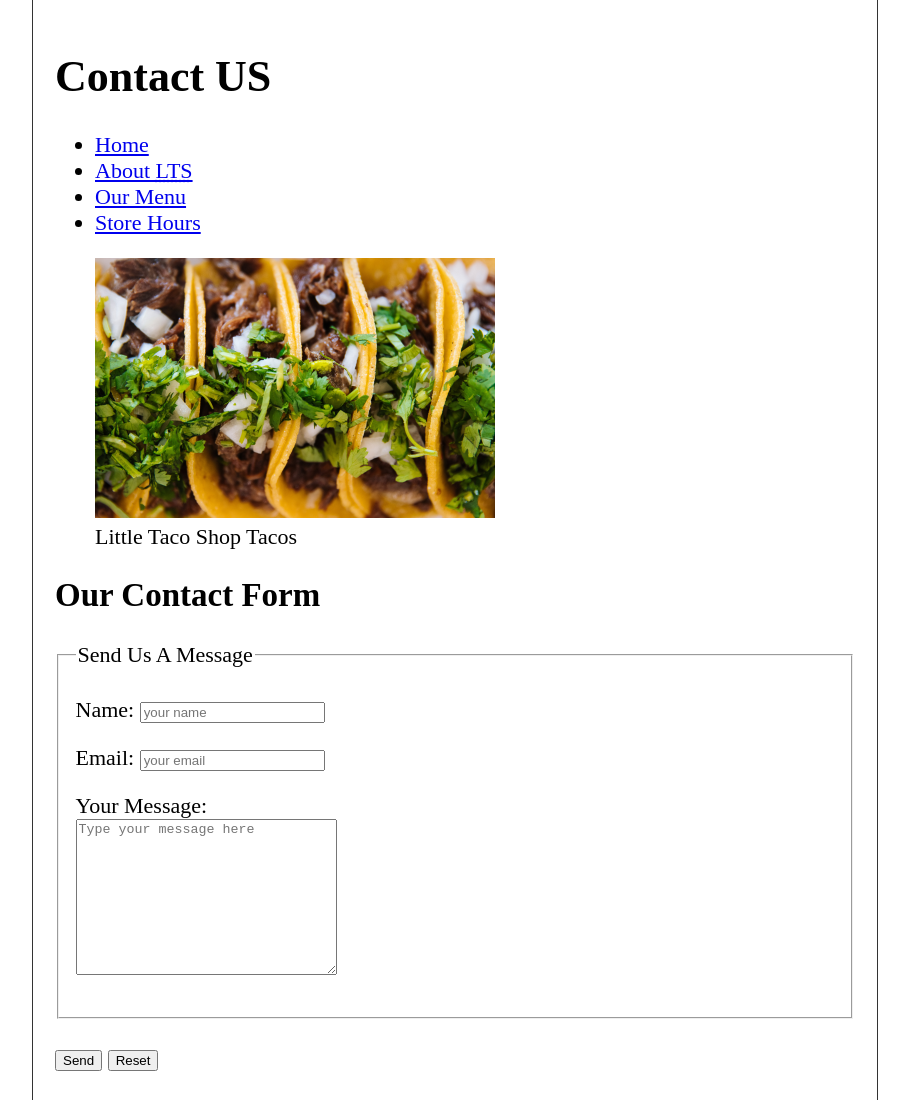
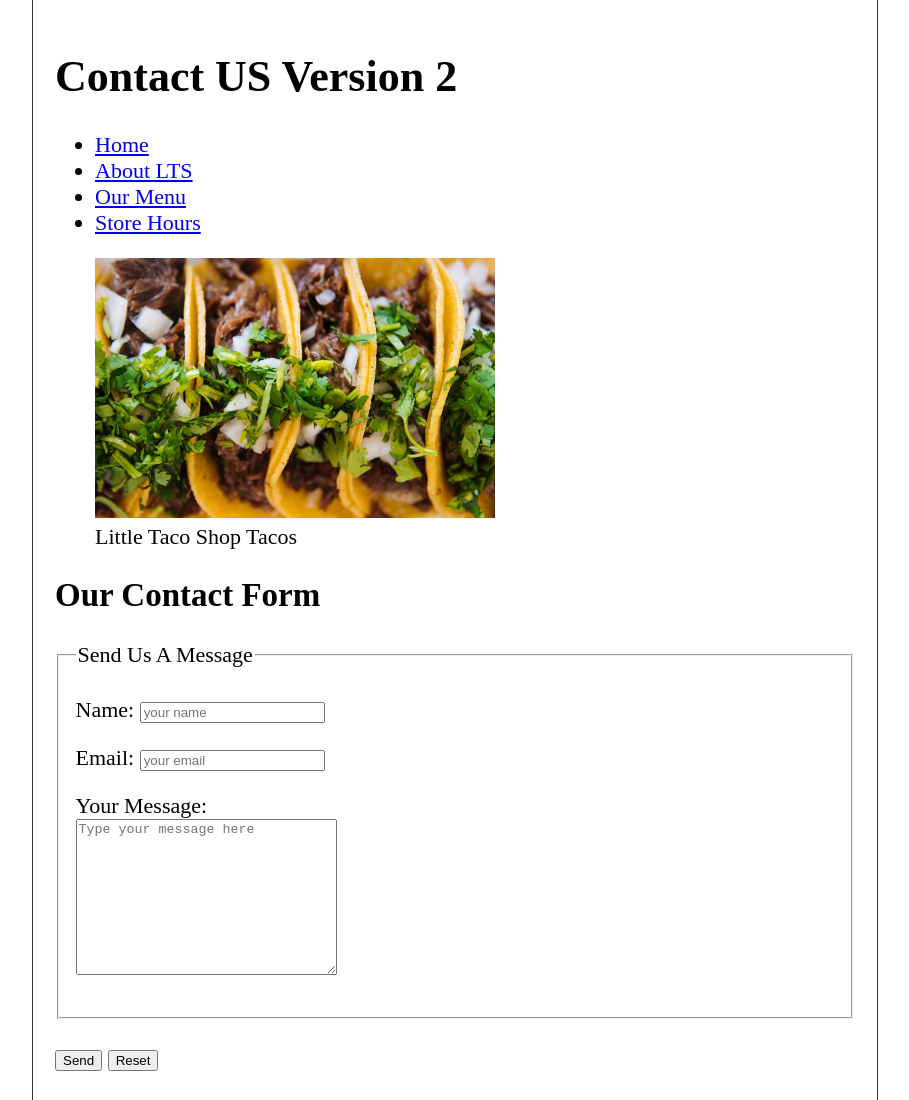
Before and after one commit to gmr316/html, a plain HTML site: page contact.html in a window 1280 px wide. Shown: the top 1100 px of the page, without its empty margins (185-1094 px from the left). Drawn offline with Linux system fonts and the light colour scheme.

Commit message:
version2

```diff
--- a/contact.html
+++ b/contact.html
@@ -10,7 +10,7 @@
         <link rel="stylesheet" href="main.css">
     </head>
     <body>
-        <h1>Contact US</h1>
+        <h1>Contact US Version 2 </h1>
         <nav>
             <ul>
                 <li>
@@ -38,8 +38,8 @@
                 <fieldset>
                     <legend>Send Us A Message</legend>
                     <p>
-                    <label for="name">Name:</label>
-                    <input type="text" name="name" id="name" placeholder="your name">
+                        <label for="name">Name:</label>
+                        <input type="text" name="name" id="name" placeholder="your name">
                 </p>
                 <p>
                     <label for="mail">Email:</label>
```
